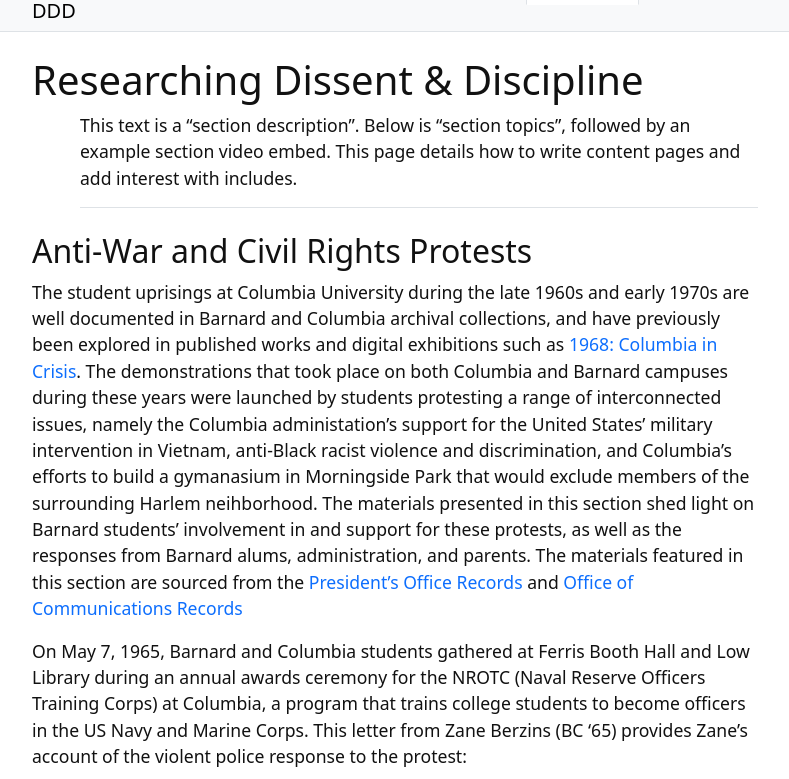
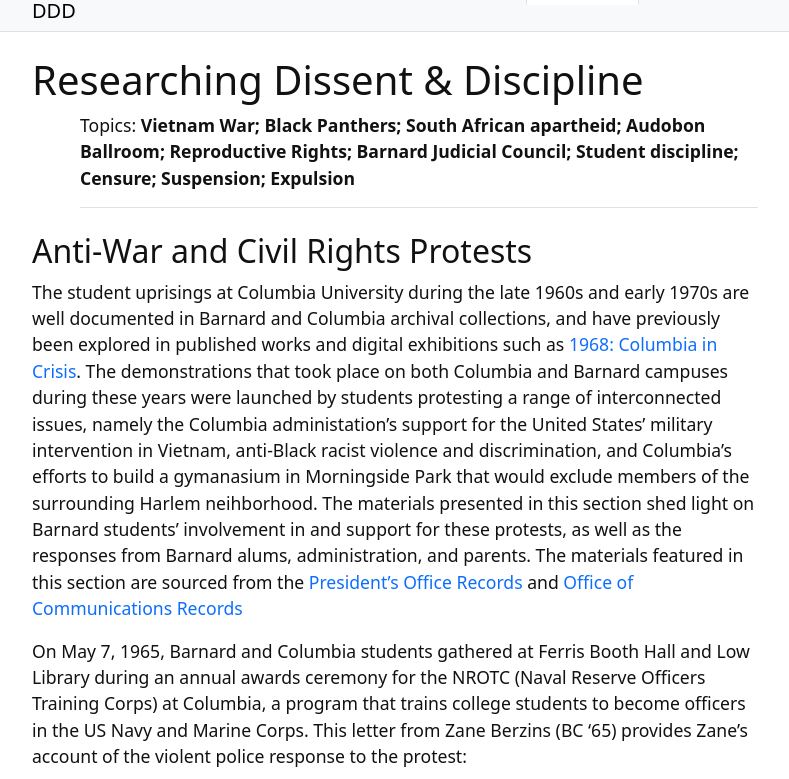
Before and after one commit to katelynautumn28/ddd-research-guide, a Jekyll site: the page built from content/3-lesson.md, in a window 1280 px wide and 900 px high, cut to the strip 121-900 px from the top of the window. Shown: the whole strip, without its empty margins (245-1034 px from the left). Built offline with Jekyll 4.4.1, drawn with Linux system fonts in a browser that asks for light colours.

Commit message:
Update 3-lesson.md

```diff
--- a/content/3-lesson.md
+++ b/content/3-lesson.md
@@ -1,8 +1,7 @@
 ---
 title: Researching Dissent & Discipline
 nav: Dissent & Discipline
-description: >
-    This text is a "section description". Below is "section topics", followed by an example section video embed. This page details how to write content pages and add interest with includes.
+topics: Vietnam War; Black Panthers; South African apartheid; Audobon Ballroom; Reproductive Rights; Barnard Judicial Council; Student discipline; Censure; Suspension; Expulsion
 ---
 ## Anti-War and Civil Rights Protests
 
```
